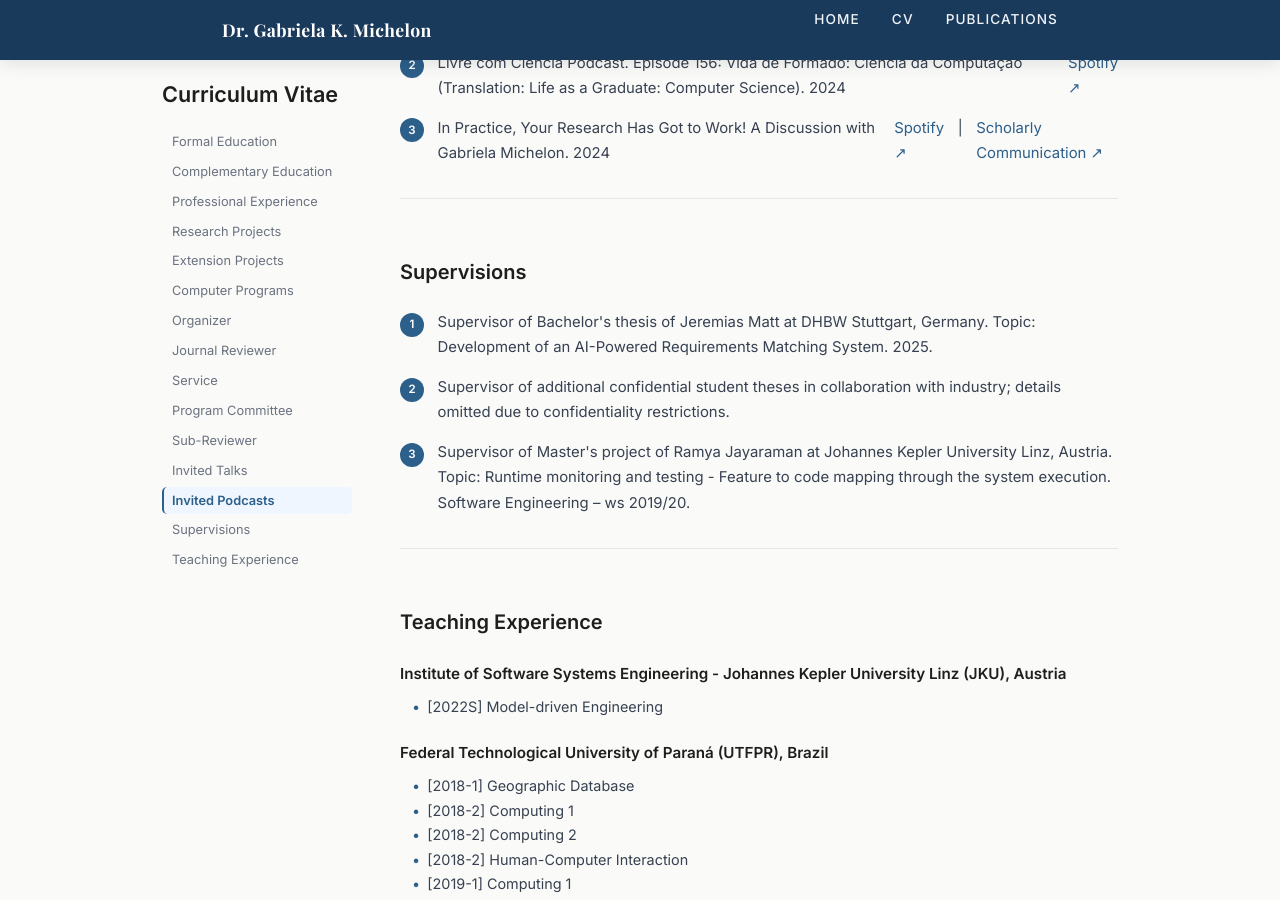
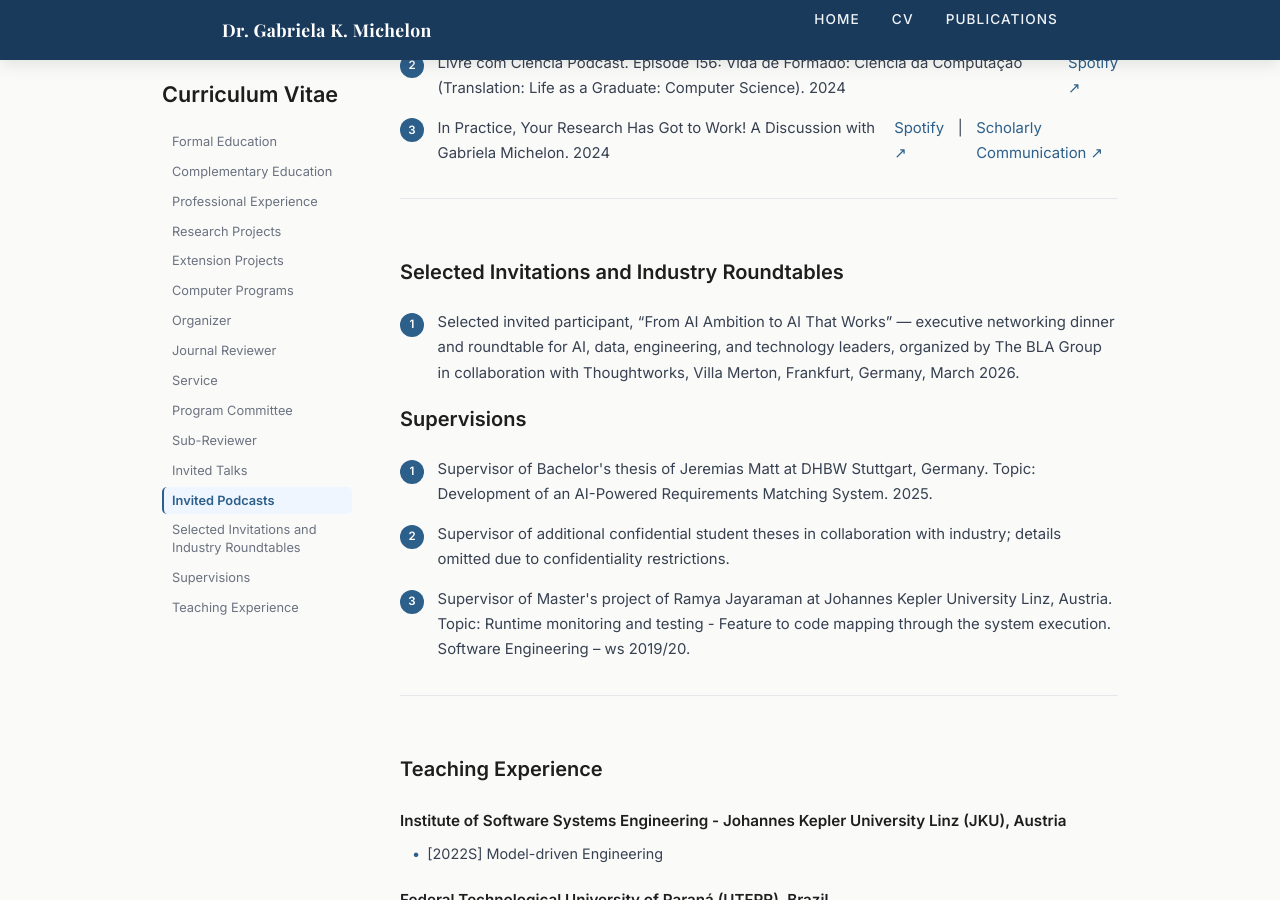
Before and after one commit to GabrielaMichelon/gabrielamichelon.github.io, a Jekyll site: the page built from cv/index.html, in a window 1280 px wide and 900 px high, scrolled down 7147 px. Built offline with Jekyll 4.4.1, drawn with Linux system fonts in a browser that asks for light colours.

Commit message:
add industry invitations

```diff
--- a/cv/index.html
+++ b/cv/index.html
@@ -22,6 +22,7 @@ title: CV of Gabriela Karoline Michelon
       <a href="#sub-reviewer">Sub-Reviewer</a>
       <a href="#invited-talks">Invited Talks</a>
       <a href="#invited-podcasts">Invited Podcasts</a>
+      <a href="#professional-activities">Selected Invitations and Industry Roundtables</a>
       <a href="#supervisions">Supervisions</a>
       <a href="#teaching-experience">Teaching Experience</a>
     </nav>
@@ -233,6 +234,13 @@ title: CV of Gabriela Karoline Michelon
       </ol>
     </section>
 
+    <!-- Professional Activities -->
+    <section id="professional-activities" class="cv-section">
+    <h2 class="cv-section-title">Selected Invitations and Industry Roundtables</h2>
+    <ol class="cv-numbered">
+      <li>Selected invited participant, “From AI Ambition to AI That Works” — executive networking dinner and roundtable for AI, data, engineering, and technology leaders, organized by The BLA Group in collaboration with Thoughtworks, Villa Merton, Frankfurt, Germany, March 2026.</li>
+    </ol>
+
     <!-- Supervisions -->
     <section id="supervisions" class="cv-section">
       <h2 class="cv-section-title">Supervisions</h2>
```
